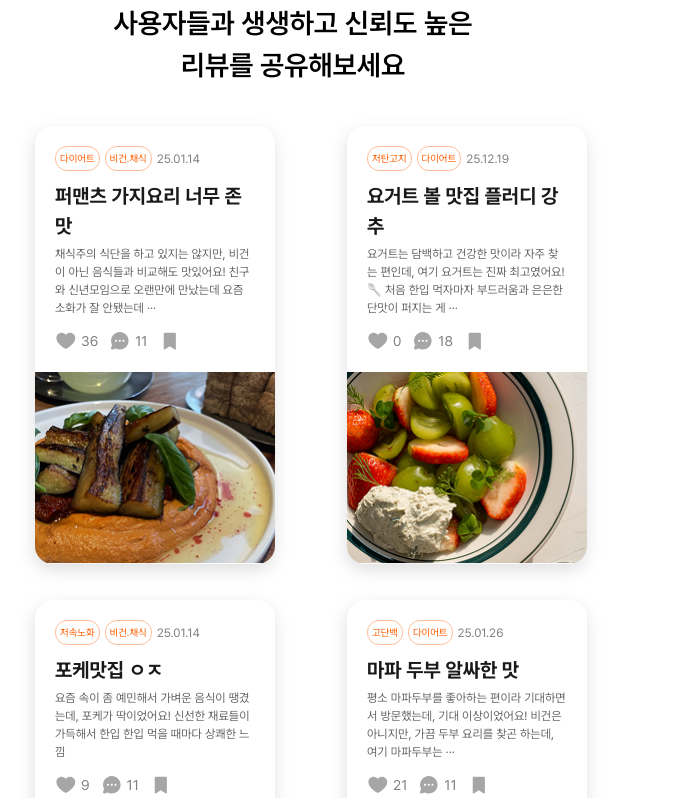
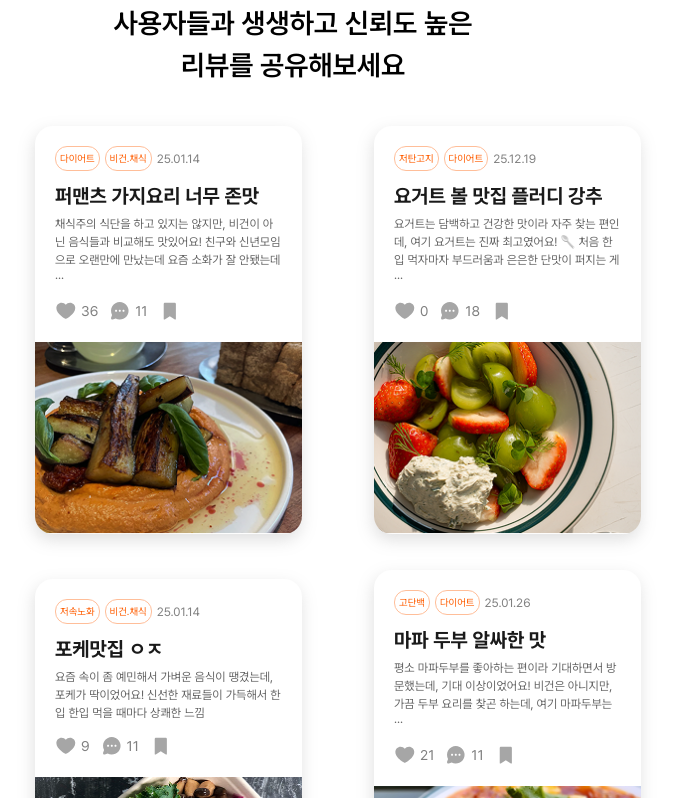
Before and after one commit to hyun2e/weat-landing, a React (Vite) app: page / in a window 1280 px wide. Shown: the part 2542-3340 px from the top of the page, without its empty margins (347-1020 px from the left). Built offline with nearby package versions, Linux system fonts and the light colour scheme.

Commit message:
soim - card edit

```diff
--- a/src/components/Card_review.jsx
+++ b/src/components/Card_review.jsx
@@ -8,11 +8,13 @@ const CardTitle = styled.h2`
   font-size: 28px;
   font-weight: bold;
   margin-bottom: 40px;
+  line-height: 1.5;
 `;
 
 /* 카드 컨테이너 */
 const CardContainer = styled.div`
   width: 276px;
+  min-width:267px;
   background: white;
   border-radius: 18px;
   box-shadow: -1px 6px 16px rgba(131, 131, 131, 0.25);
```
